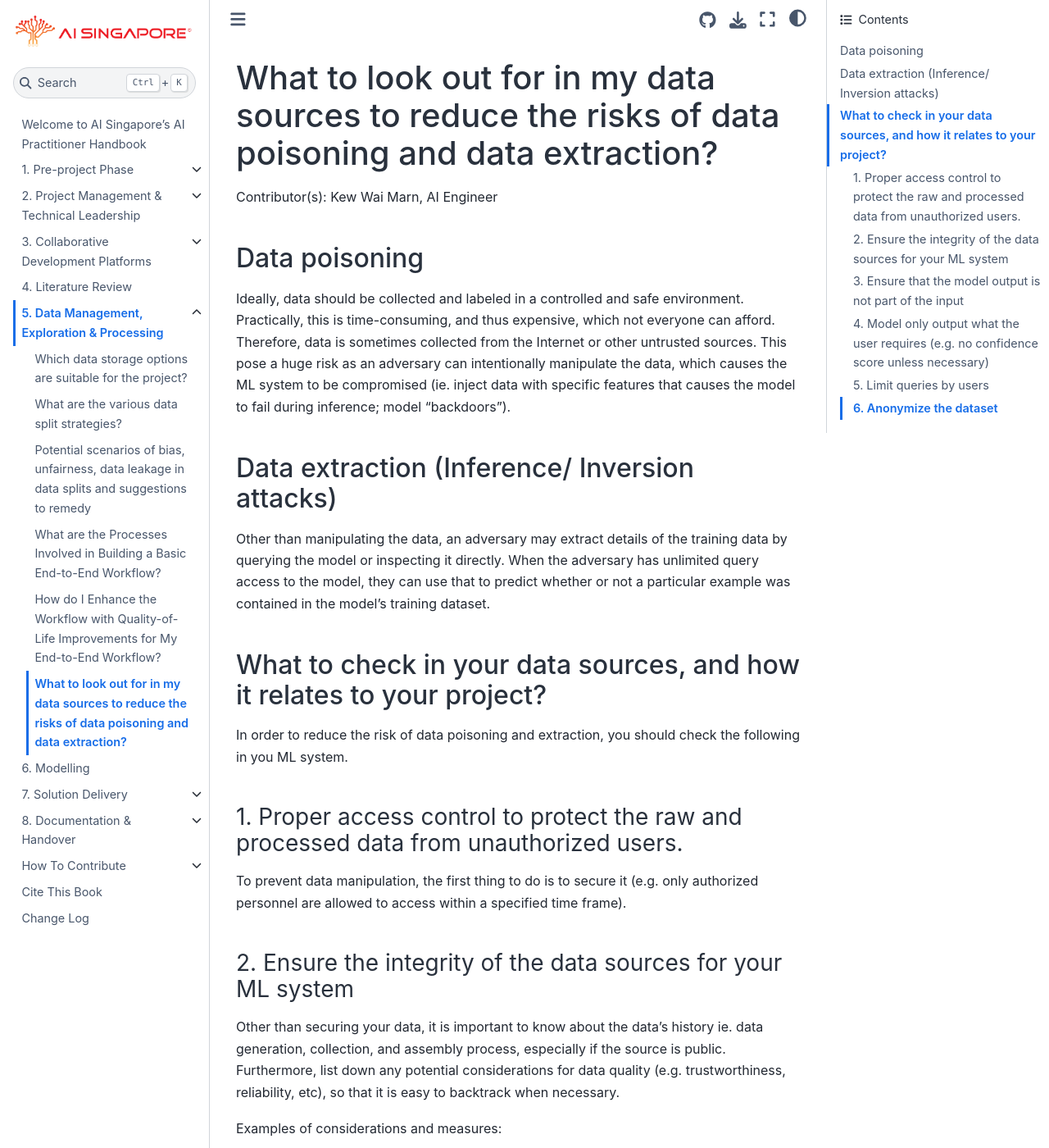
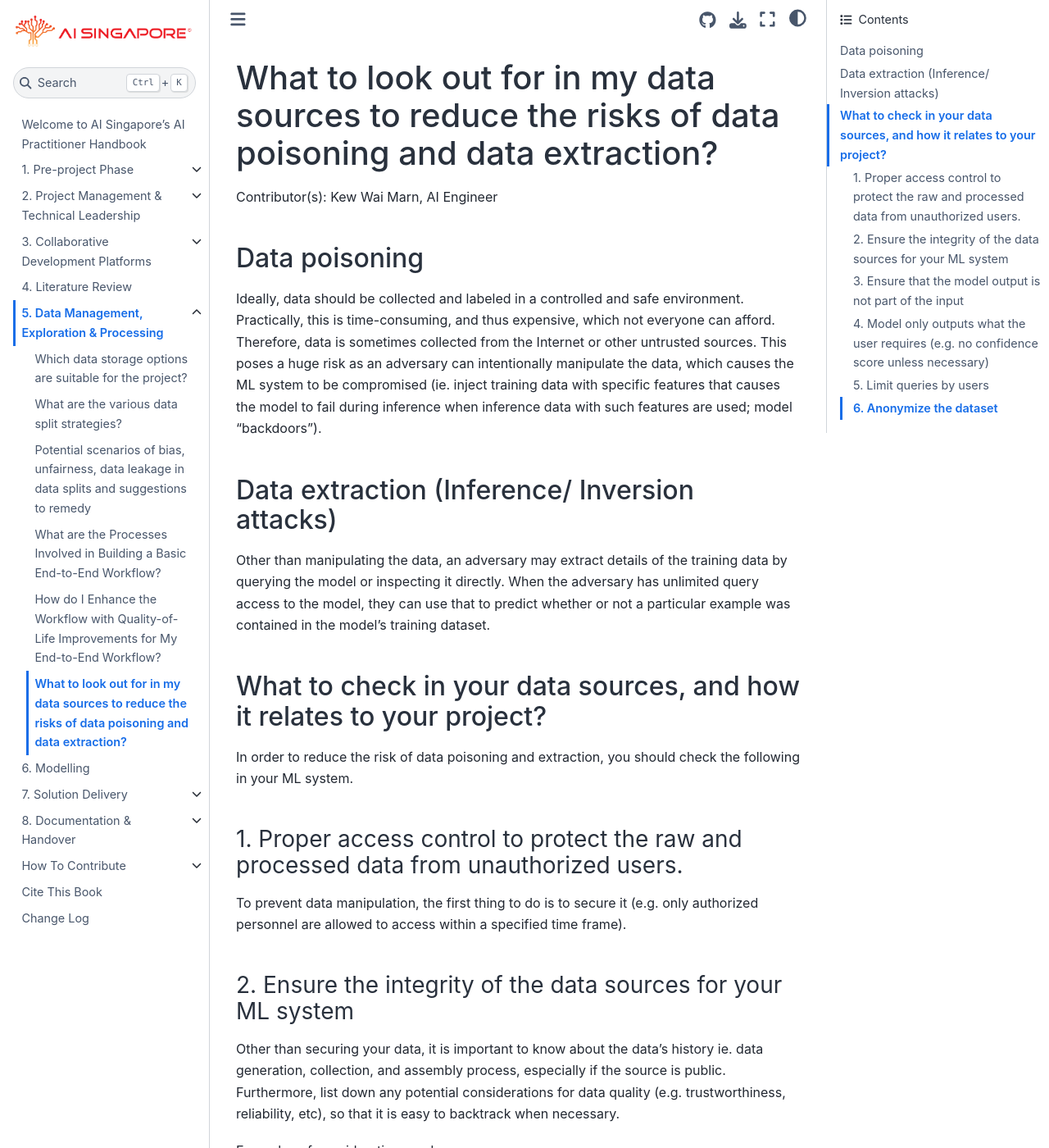
Before and after one commit to aisingapore/ai-practitioner-handbook, a Jupyter Book: the page built from book/5-data-mgmt-exp-proc/data-poisoning-data-extraction.md, in a window 1280 px wide and 1400 px high. Shown: the whole window at 82% size. Built offline with Jupyter Book 1.0.4 settings and Sphinx 7.4.7 and the Sphinx Book theme 1.1.4, drawn with Linux system fonts in a browser that asks for light colours; some of the changed text lies outside the part shown.

Commit message:
Add second draft according to suggestions and with language edits

```diff
--- a/book/5-data-mgmt-exp-proc/data-poisoning-data-extraction.md
+++ b/book/5-data-mgmt-exp-proc/data-poisoning-data-extraction.md
@@ -6,11 +6,12 @@
 
 Ideally, data should be collected and labeled in a controlled and safe
 environment. Practically, this is time-consuming, and thus expensive, which not
-everyone can afford. Therefore, data is sometimes collected from the
-Internet or other untrusted sources. This pose a huge risk as an adversary can
+everyone can afford. Therefore, data is sometimes collected from the Internet or
+other untrusted sources. This poses a huge risk as an adversary can
 intentionally manipulate the data, which causes the ML system to be compromised
-(ie. inject data with specific features that causes the model to fail during
-inference; model "backdoors").
+(ie. inject training data with specific features that causes the model to fail
+during inference when inference data with such features are used; model
+"backdoors").
 
 ## Data extraction (Inference/ Inversion attacks)
 
@@ -23,7 +24,7 @@
 ## What to check in your data sources, and how it relates to your project?
 
 In order to reduce the risk of data poisoning and extraction, you should check
-the following in you ML system.
+the following in your ML system.
 
 ### 1. Proper access control to protect the raw and processed data from unauthorized users.
 
@@ -51,13 +52,18 @@
 - How do you assure the quality of your labeling process, and validate the
 resulting labels?
 
+The main idea is to not use data blindly, do take time to understand the data
+source. You can also analyse the data to look for inconsistencies ie. look at
+feature value range, statistics ie. mean for numerical data, data frequencies
+for categorical data.
+
 ### 3. Ensure that the model output is not part of the input
 
 This is important for models using data crawled from the internet. For example,
 when translations of pages done by the model were used as training data for the
 model.
 
-### 4. Model only output what the user requires (e.g. no confidence score unless necessary)
+### 4. Model only outputs what the user requires (e.g. no confidence score unless necessary)
 
 This is to prevent an adversary in trying to extract information from your model.
 For example, for a image classifier, knowing confidence score can allow the
```
